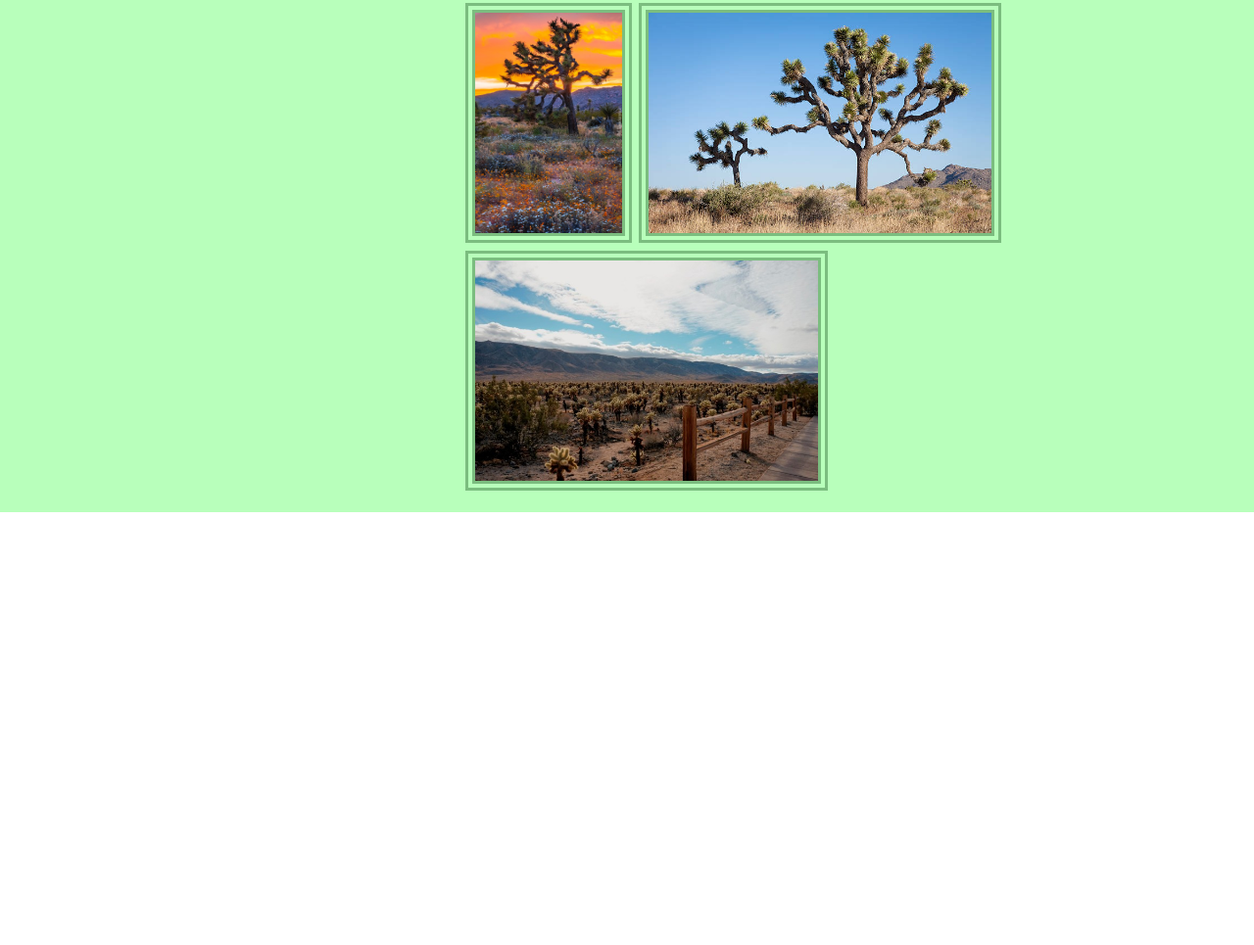
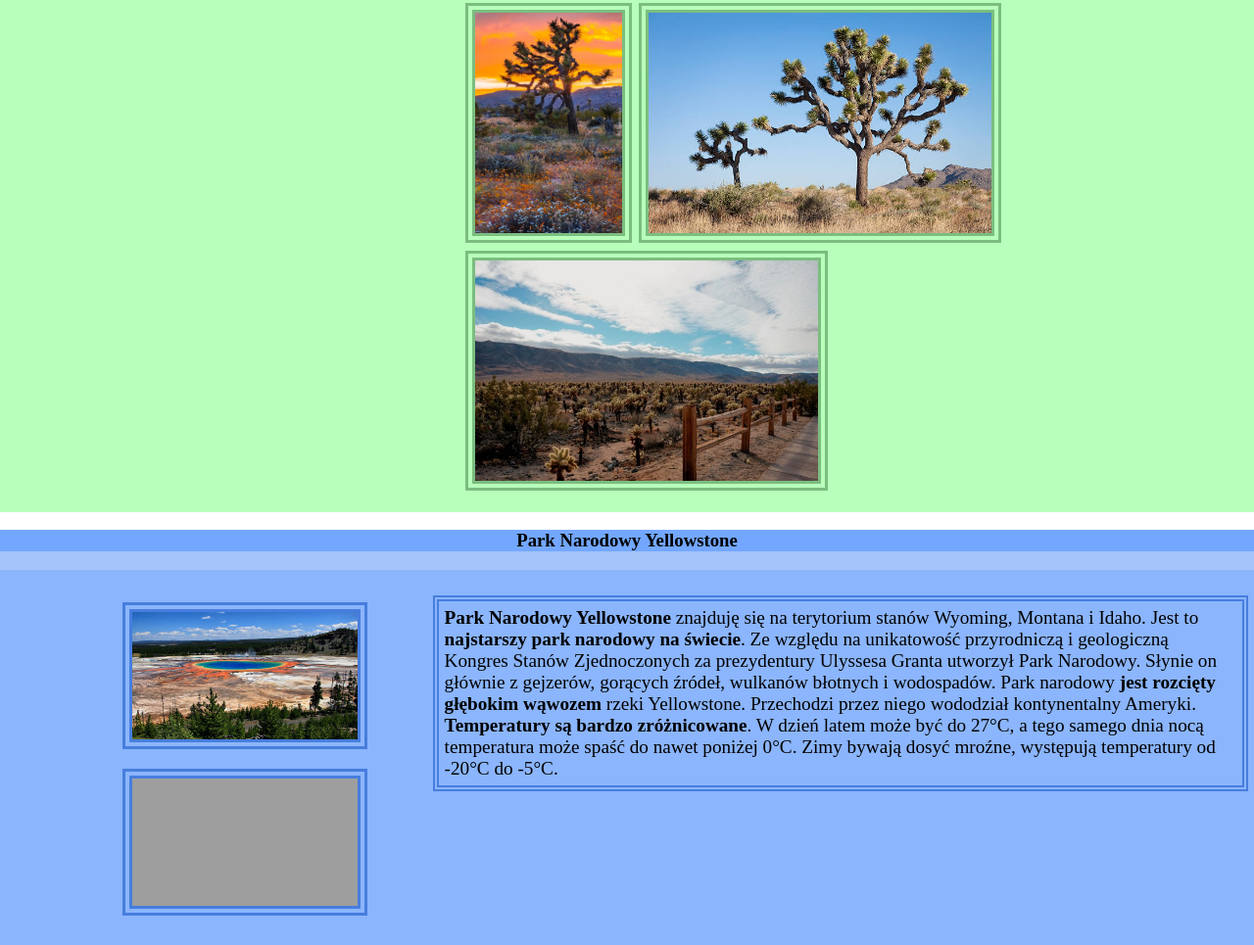
Before and after one commit to GosiaSapiecha/homepage-wtf3, a plain HTML site: page ameryka_polnocna.html in a window 1280 px wide. Shown: the part 493-1458 px from the top of the page at 98% size. Before the commit the page ends 1016 px from the top, so only its background shows below. Drawn offline with Linux system fonts and the light colour scheme; grey boxes are pictures that could not be loaded.

Commit message:
Added new section about North America

```diff
--- a/ameryka_polnocna.html
+++ b/ameryka_polnocna.html
@@ -50,6 +50,26 @@
 				</div>
 			</article>
 		</section>
+		<section class="section_blue">
+			<h3 class="background_blue_header">Park Narodowy Yellowstone</h3>
+			<article class="background_blue_article">
+				<div id="e">
+					<p class="blue_text_border font_size"><strong>Park Narodowy Yellowstone</strong> znajduję się na terytorium stanów Wyoming, Montana i Idaho. Jest to
+						<strong>najstarszy park narodowy na świecie</strong>. Ze względu na unikatowość przyrodniczą i geologiczną Kongres Stanów Zjednoczonych za prezydentury Ulyssesa Granta utworzył Park Narodowy. Słynie on głównie z gejzerów, gorących źródeł, wulkanów
+						błotnych i wodospadów. Park narodowy <strong>jest rozcięty głębokim wąwozem</strong> rzeki Yellowstone.
+						Przechodzi przez niego wododział kontynentalny Ameryki. <strong>Temperatury są bardzo zróżnicowane</strong>. W
+						dzień latem może być do 27°C, a tego samego dnia nocą temperatura może spaść do nawet poniżej
+						0°C. Zimy bywają dosyć mroźne, występują temperatury od -20°C do -5°C.
+					</p>
+				</div>
+				<div id="e_2">
+					<p><img class="image_blue_border" width="230px" height="130px" src="park_narodowy_yellowstone.jpg"
+							alt="Park_Narodowy_Yellowstone"></p>
+					<p><img class="image_blue_border" width="230px" height="130px" src="skaly_yellowstone.jpg"
+							alt="Skały_W_Parku_Narodowym_Yellowstone"></p>
+				</div>
+			</article>
+		</section>
 	</main>
 	<script src="main.js"></script>
 </body>
--- a/style.css
+++ b/style.css
@@ -41,7 +41,6 @@ h3 {
 #b_2 {
   width: 25%;
   float: right;
-  padding: 1.5% 165px 0.6% 13%;
 }
 
 #c {
@@ -65,6 +64,17 @@ h3 {
   max-width: 25%;
   float: left;
   padding-left: 85px;
+}
+
+#e {
+  width: 65%;
+  float: right;
+  padding-right: 0.5%;
+}
+
+#e_2 {
+  max-width: 35%;
+  padding: 10px 20px 10px 125px;
 }
 
 .background_purple_article {
@@ -205,3 +215,30 @@ h2 {
   min-height: 180px;
   padding: 6px;
 }
+
+.image_yellow {
+  padding: 20px;
+}
+
+.section_blue {
+  background-color: #a5c4fa;
+}
+
+.background_blue_header {
+  background-color: #73a7ff;
+}
+
+.background_blue_article {
+  background-color: #8bb5fc;
+  padding-top: 7px;
+}
+
+.blue_text_border {
+  border: 6px double #477ede;
+  padding: 6px;
+  min-height: 175px;
+}
+
+.image_blue_border {
+  border: 10px double #477ede;
+}
```
Also changed, not shown: index.html (+2 -2 lines), park_narodowy_yellowstone.jpg (added), 1 other file.
